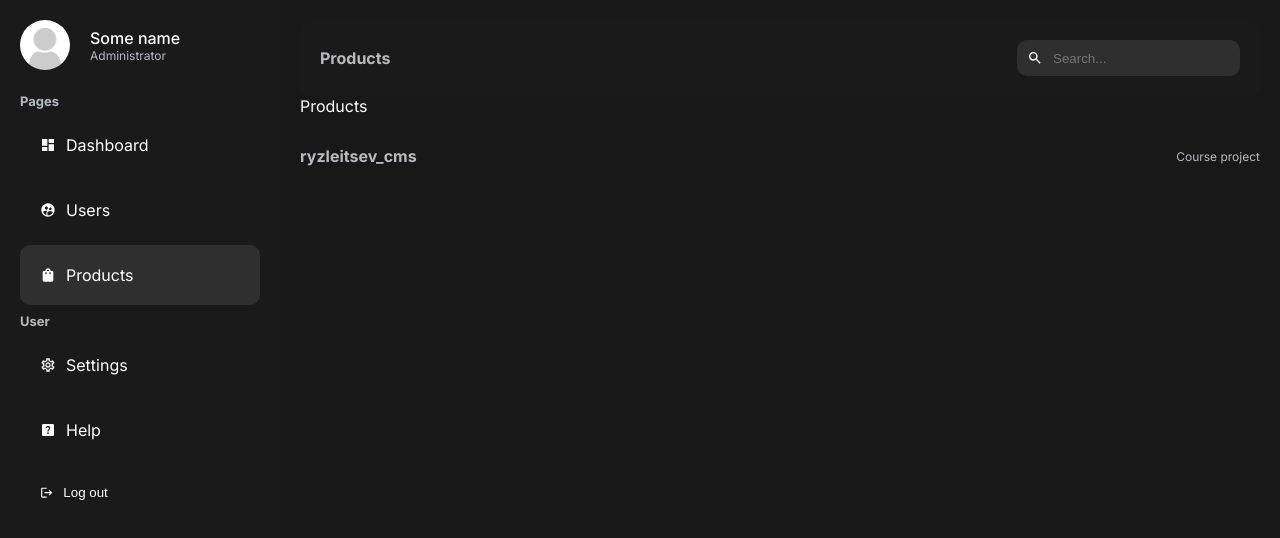
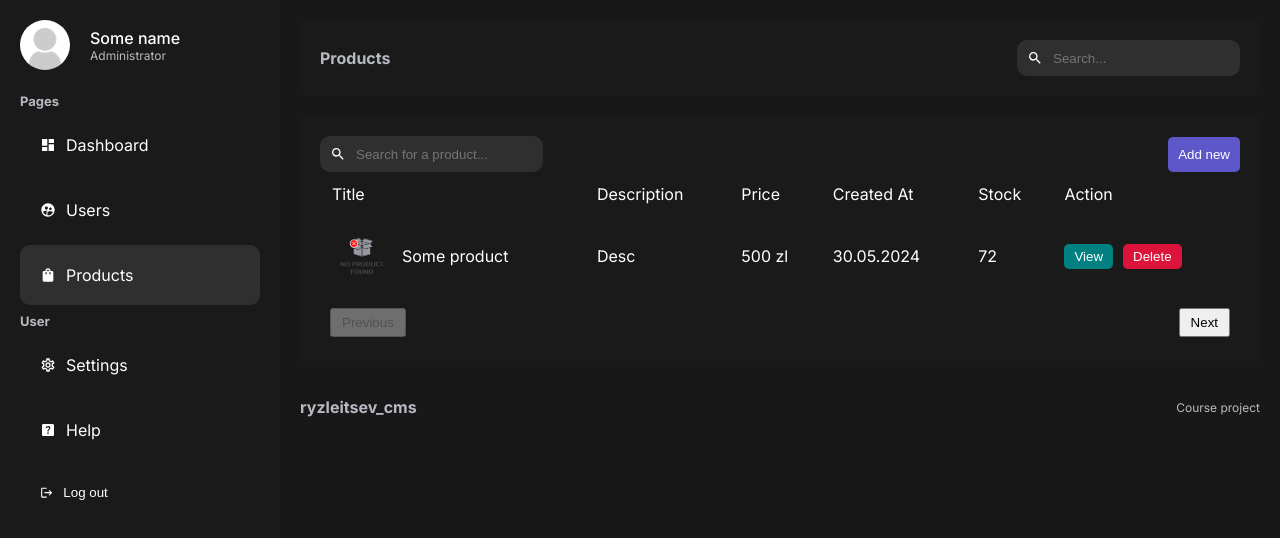
Before and after one commit to mryzleitsev/ryzleitsev_cms, a Next.js app: page /dashboard/products in a window 1280 px wide. Shown: the top 538 px of the page. Built offline with nearby package versions, Linux system fonts and the light colour scheme.

Commit message:
Added content for products page

```diff
--- a/app/dashboard/products/page.jsx
+++ b/app/dashboard/products/page.jsx
@@ -1,6 +1,54 @@
+import Link from "next/link";
+import Image from "next/image";
+import Pagination from "@/app/ui/dashboard/pagination/pagination";
+import styles from "@/app/ui/dashboard/products/products.module.css"
+import Search from "@/app/ui/dashboard/search/search";
+
 const ProductsPage = () => {
     return (
-        <div>Products</div>
+        <div className={styles.container}>
+            <div className={styles.top}>
+                <Search placeholder="Search for a product..."/>
+                <Link href="/dashboard/prpducts/add"></Link>
+                <button className={styles.addButton}>Add new</button>
+            </div>
+            <table className={styles.table}>
+                <thead>
+                <tr>
+                    <td>Title</td>
+                    <td>Description</td>
+                    <td>Price</td>
+                    <td>Created At</td>
+                    <td>Stock</td>
+                    <td>Action</td>
+                </tr>
+                </thead>
+
+                <tbody>
+                <tr>
+                    <td>
+                        <div className={styles.product}>
+                            <Image src="/noproduct.png" alt="" width={60} height={60} className={styles.productImage}/>
+                            Some product
+                        </div>
+                    </td>
+                    <td>Desc</td>
+                    <td>500 zl</td>
+                    <td>30.05.2024</td>
+                    <td>72</td>
+                    <td>
+                        <div className={styles.buttons}>
+                            <Link href="/">
+                                <button className={`${styles.button} ${styles.view}`}>View</button>
+                            </Link>
+                            <button className={`${styles.button} ${styles.delete}`}>Delete</button>
+                        </div>
+                    </td>
+                </tr>
+                </tbody>
+            </table>
+            <Pagination/>
+        </div>
     )
 }
 
--- a/app/dashboard/users/page.jsx
+++ b/app/dashboard/users/page.jsx
@@ -28,7 +28,7 @@
                <tr>
                    <td>
                     <div className={styles.user}>
-                       <Image src="/noavatar.png" alt="" width={40} height={40} className={styles.userImage}/>
+                       <Image src="/noavatar.png" alt="" width={60} height={60} className={styles.userImage}/>
                        Some Name
                     </div>
                    </td>
--- a/app/ui/dashboard/products/products.module.css
+++ b/app/ui/dashboard/products/products.module.css
@@ -1,3 +1,61 @@
 .container{
+    background-color: var(--bgSoft);
+    padding: 20px;
+    border-radius: 10px;
+    margin-top: 20px;
+}
 
+.top{
+    display: flex;
+    align-items: center;
+    justify-content: space-between;
 }
+
+.addButton{
+    padding: 10px;
+    background-color: #5d57c9;
+    color: var(--text);
+    border: none;
+    border-radius: 5px;
+    cursor: pointer;
+}
+
+.table{
+    width: 100%;
+}
+
+.table td{
+    padding: 10px;
+}
+
+.product{
+    display: flex;
+    align-items: center;
+    gap: 10px;
+}
+
+.productImage{
+    border-radius: 50%;
+    object-fit: cover;
+}
+
+.buttons{
+    display: flex;
+    gap: 10px;
+}
+
+.button{
+    padding: 5px 10px;
+    border-radius: 5px;
+    color: var(--text);
+    border: none;
+    cursor: pointer;
+}
+
+.view{
+    background-color: teal;
+}
+
+.delete{
+    background-color: crimson;
+}
```
Also changed, not shown: public/noproduct.jpg (deleted), public/noproduct.png (added).
